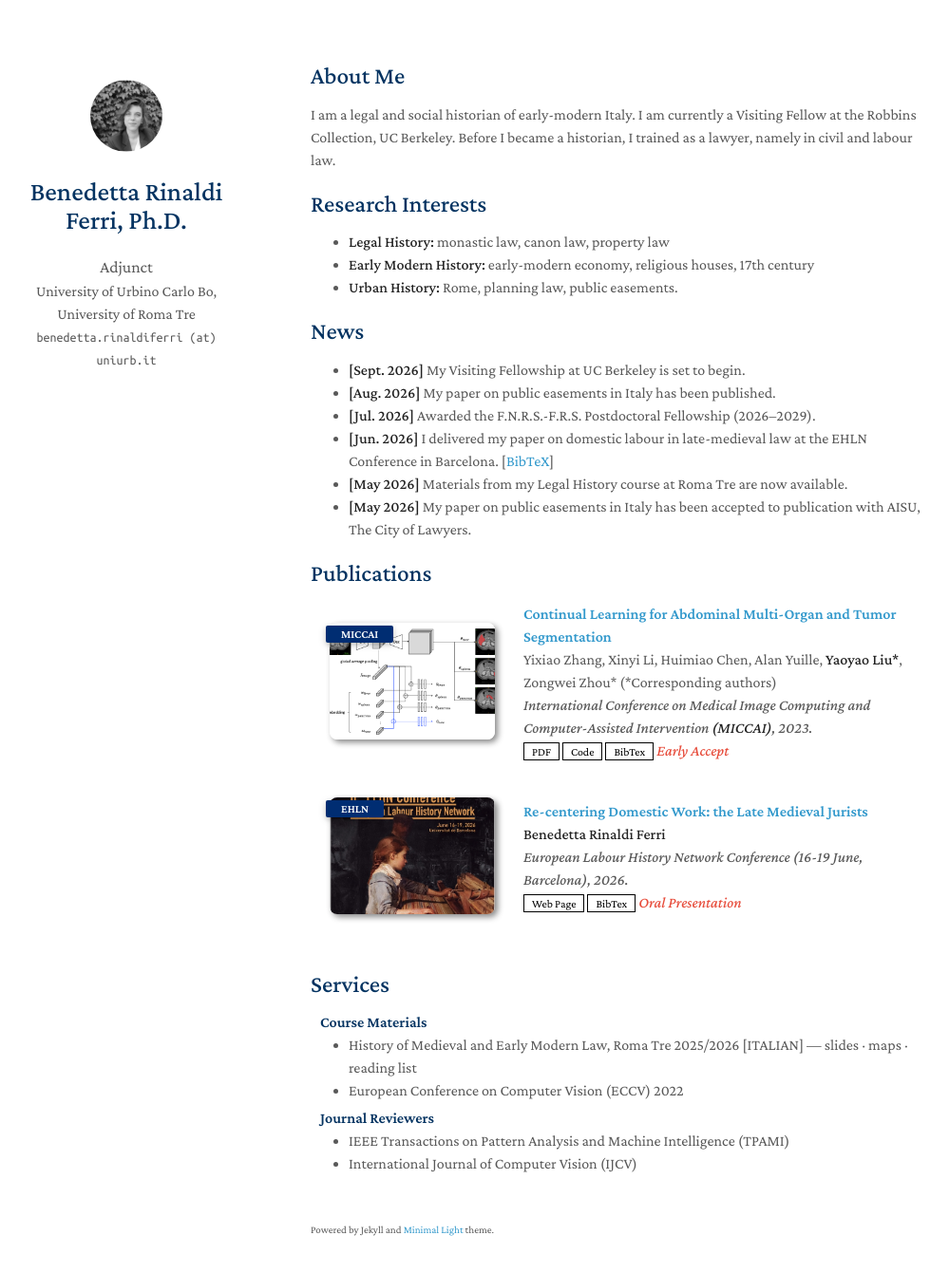
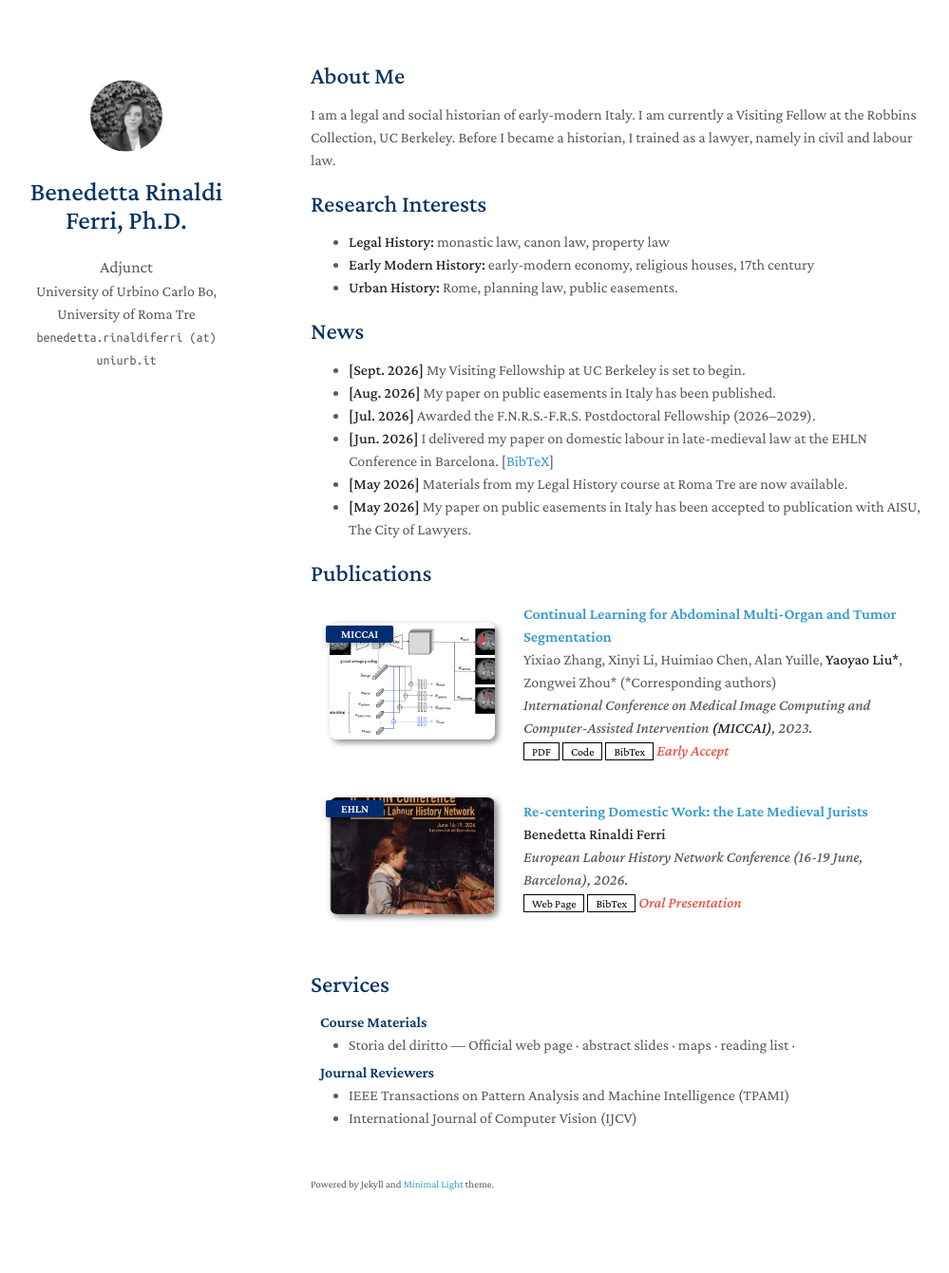
Before and after one commit to rinaldiferri/rinaldiferri.github.io, a Jekyll site: the page built from index.md, in a window 1280 px wide and 1376 px high. Shown: the top 1341 px of the window at 95% size, without its empty margins (143-1142 px from the left). Built offline with Jekyll 4.4.1, drawn with Linux system fonts in a browser that asks for light colours; a style sheet for code colours, icons or effects is not loaded; our own code applies the rules of GitHub Pages for plain Markdown files.

Commit message:
Update services.md

```diff
--- a/_includes/services.md
+++ b/_includes/services.md
@@ -4,12 +4,13 @@
 
 <ul style="margin:0 0 5px;">
 <li>
-  <autocolor>History of Medieval and Early Modern Law, Roma Tre 2025/2026 [ITALIAN]</autocolor> —
+  <autocolor>Storia del diritto</autocolor> —
+  <a href="https://studiumanistici.uniroma3.it/insegnamento-erogato/dipartimento-di-studi-umanistici/lm/2025-2026/storia-e-societa-0580707308500001/fc0a7544-2def-41a0-bf79-fc28f31eff77--20711454/"><autocolor>Official web page</autocolor></a> ·
+  <a href="assets/storia-del-diritto/abstract.txt"><autocolor>abstract</autocolor></a>
   <a href="assets/storia-del-diritto/slides.pdf"><autocolor>slides</autocolor></a> ·
   <a href="assets/storia-del-diritto/maps.pdf"><autocolor>maps</autocolor></a> ·
-  <a href="assets/storia-del-diritto/reading-list.pdf"><autocolor>reading list</autocolor></a>
+  <a href="assets/storia-del-diritto/reading-list.pdf"><autocolor>reading list</autocolor></a> ·
 </li>
-  <li><a href="https://eccv2022.ecva.net/"><autocolor>European Conference on Computer Vision (ECCV) 2022</autocolor></a></li>
 </ul>
 
 <h4 style="margin:0 10px 0;">Journal Reviewers</h4>
```
